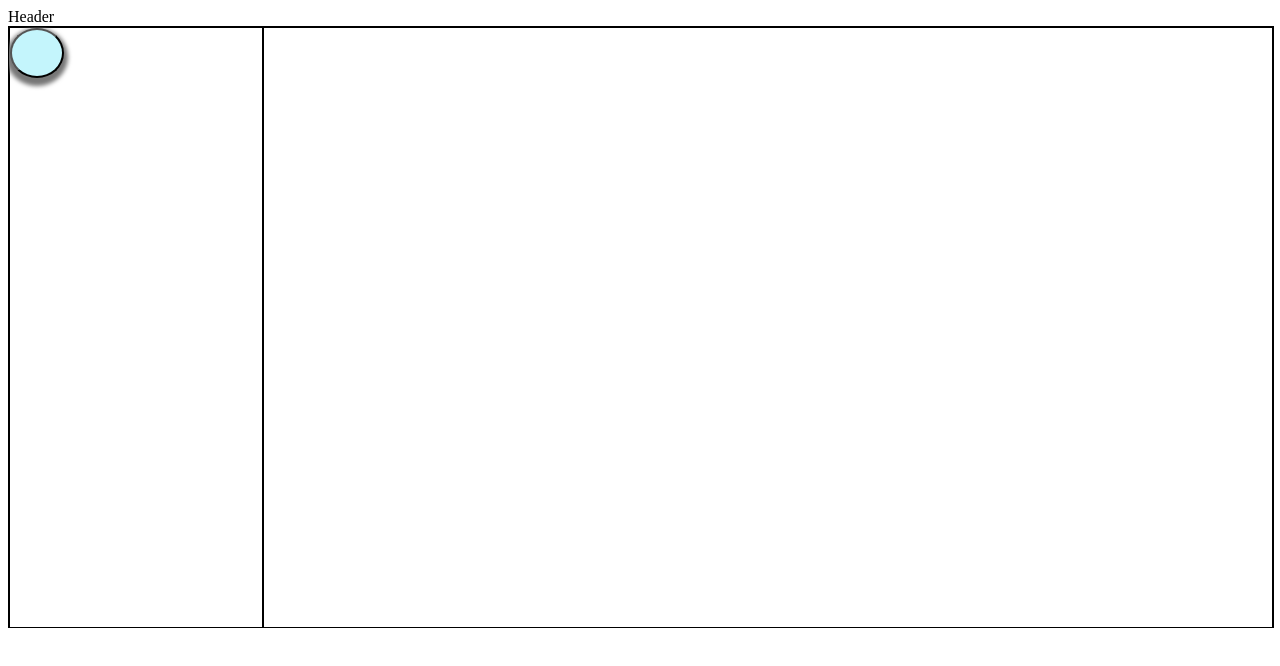
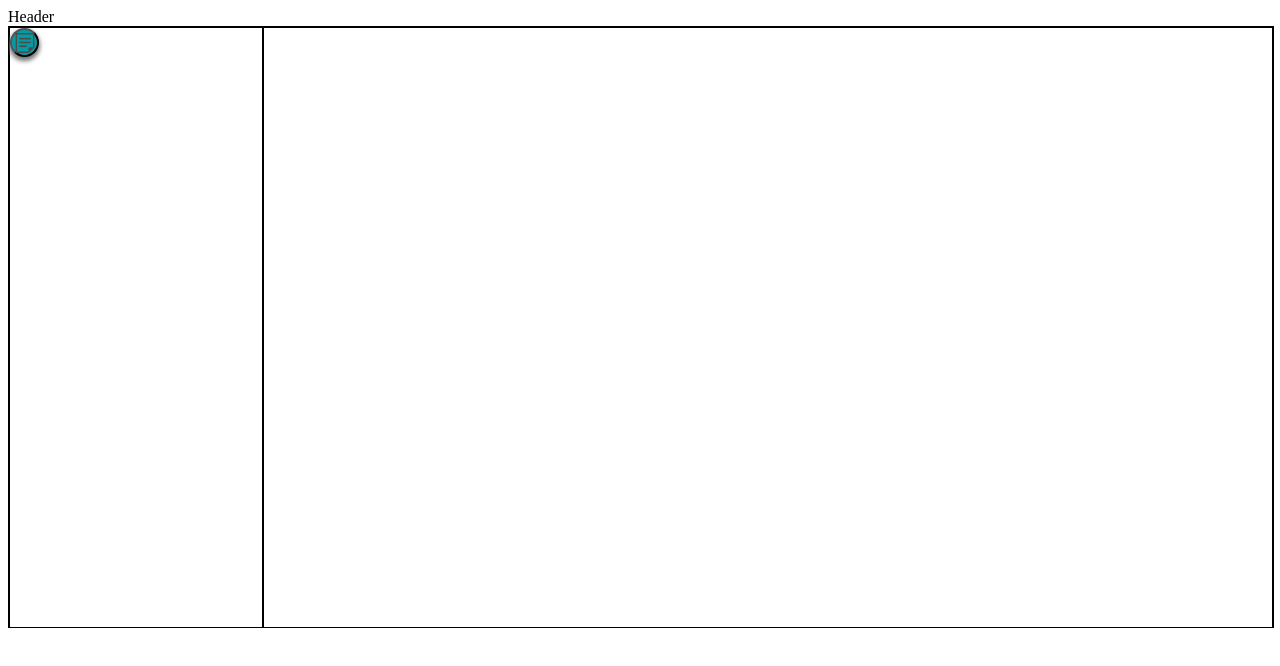
Before and after one commit to yoko-nori/BookCover, a Next.js app in the folder project/client/app/: page / in a window 1280 px wide. Shown: the top 666 px of the page. Built offline with nearby package versions, Linux system fonts and the light colour scheme.

Commit message:
paletteButton作成

```diff
--- a/project/client/app/src/features/palette/components/PaletteButton.jsx
+++ b/project/client/app/src/features/palette/components/PaletteButton.jsx
@@ -1,19 +1,18 @@
 import Image from 'next/image';
 import styles from '@/features/palette/styles/PaletteButton.module.css';
 
-export const PaletteButton = ({ icon }) => {
+export const PaletteButton = ({ icon, alt, onClick }) => {
   return (
-    <>
-      <button className={styles.palette_button}>
+    <button className={styles.paletteButton} onClick={onClick}>
+      <div className={styles.imageContainer}>
         <Image
           src={icon}
-          className={styles.image_style}
-          alt='palette Button'
-          width={100}
-          height={100}
+          alt={alt}
+          fill
+          style={{ objectFit: 'contain' }}
           priority
         />
-      </button>
-    </>
+      </div>
+    </button>
   );
 };
--- a/project/client/app/src/features/palette/styles/paletteButton.module.css
+++ b/project/client/app/src/features/palette/styles/paletteButton.module.css
@@ -1,17 +1,18 @@
-.palette_button {
+.paletteButton {
   border-radius: 50%;
-  padding: 0 25px;
-  color: white;
   font-weight: bold;
-  background: #C4F5FC;
+  background-color: #049ca4;
   cursor: pointer;
-  height: 50px;
-  width: 50px;
-  box-shadow: 0 4px 4px 4px #777;
+  height: 29px;
+  width: 29px;
+  box-shadow: 0 3px 4px 1px #777;
+  position: relative;
 }
 
-.image_style {
-  width: 100%;
-  height: 100%;
-  object-fit: cover;
+.imageContainer {
+  position: absolute;
+  top: 10%;
+  left: 10%;
+  width: 80%;
+  height: 80%;
 }
```
